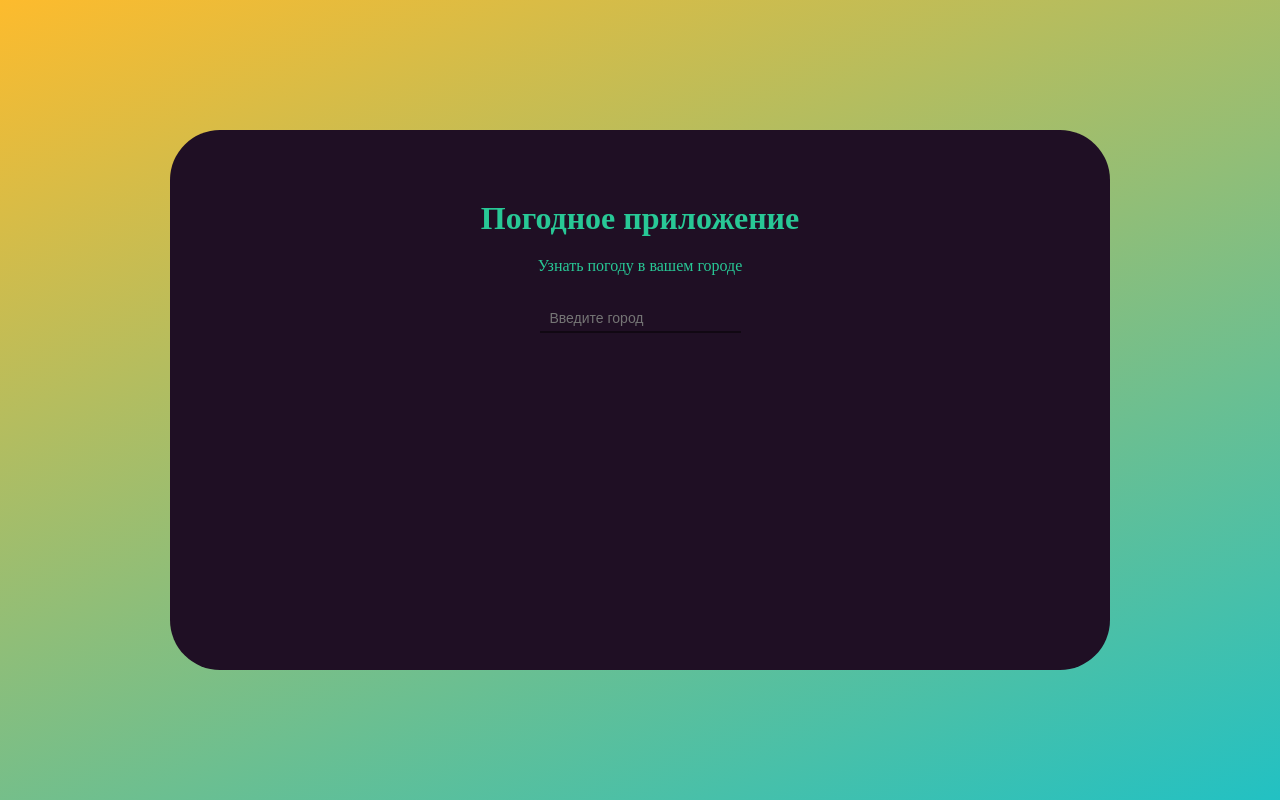
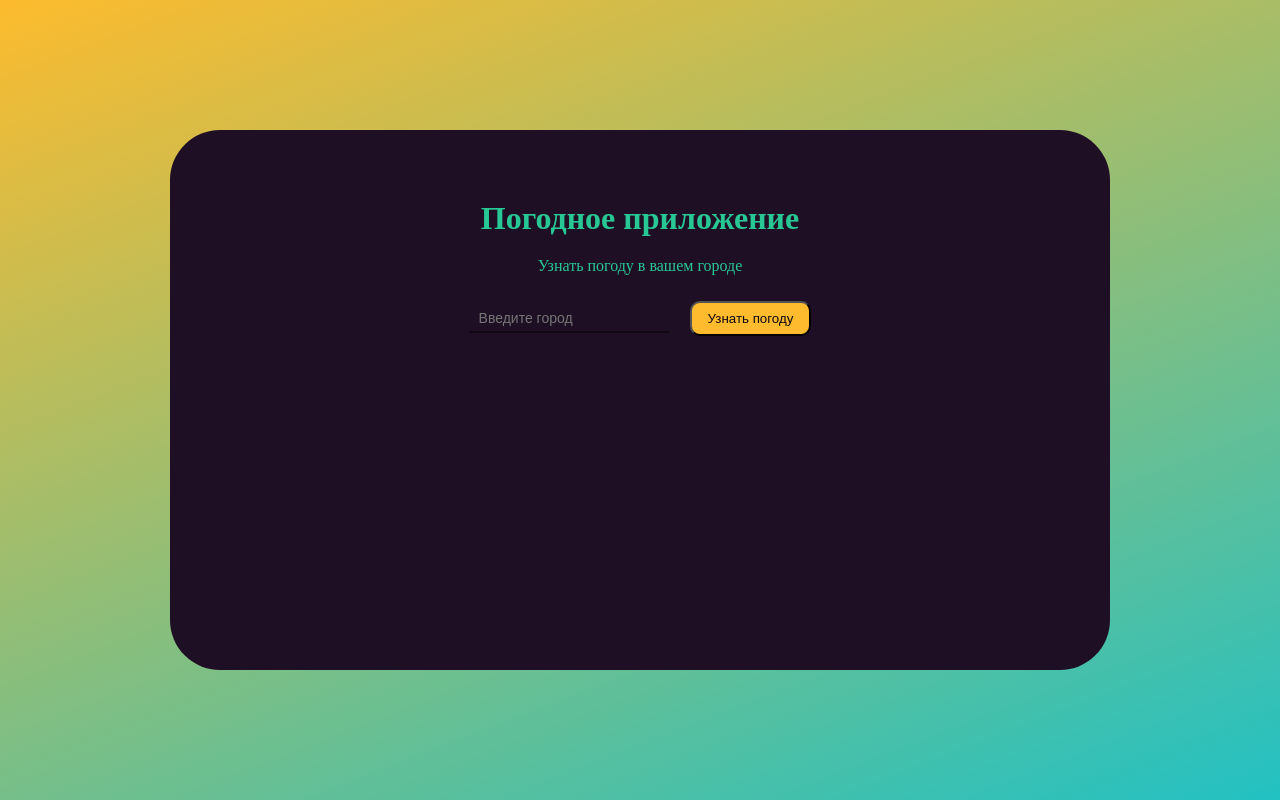
Before and after one commit to 7Hunter7/Weather_App, a Vue app: page / in a window 1280 px wide. Built offline with nearby package versions, Linux system fonts and the light colour scheme.

Commit message:
Updated 'App.vue' - Added button to 'wrapper'. Added styles for button, added focus style for input

```diff
--- a/src/App.vue
+++ b/src/App.vue
@@ -7,6 +7,7 @@
       <p>Узнать погоду в вашем городе</p>
     </div>
     <input class="wrapper__input" type="text" placeholder="Введите город" />
+    <button class="wrapper__button">Узнать погоду</button>
   </div>
 </template>
 
@@ -38,8 +39,27 @@
     background: transparent;
     color: #fcfcfc;
     font-size: 14px;
+
+    &:focus {
+      border-bottom-color: rgb(40, 200, 150);
+    }
   }
+
   &__button {
+    cursor: pointer;
+    margin-left: 20px;
+    padding: 8px 16px;
+    background-color: #fdbb2d;
+    color: #110813;
+    border-radius: 10px;
+    transition: transform 0.3s ease-in-out;
+
+    &:hover {
+      transform: translateY(-2px);
+    }
+    &:active {
+      transform: translateY(-2px) scale(0.95);
+    }
   }
 }
 </style>
```
